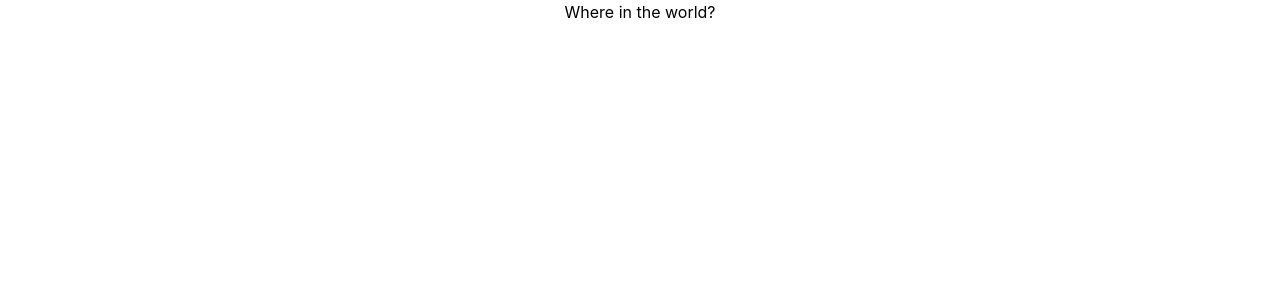
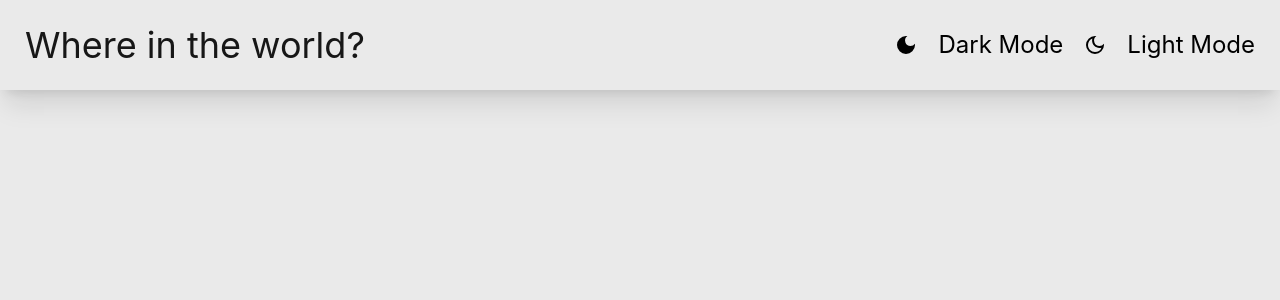
Before and after one commit to markopersonally/countries-app, a React (Create React App) app: page / in a window 1280 px wide. Shown: the top 300 px of the page. Built offline with nearby package versions, Linux system fonts and the light colour scheme.

Commit message:
styling header

```diff
--- a/package.json
+++ b/package.json
@@ -8,6 +8,8 @@
     "@testing-library/user-event": "^13.5.0",
     "react": "^18.3.1",
     "react-dom": "^18.3.1",
+    "react-icon": "^1.0.0",
+    "react-icons": "^5.2.1",
     "react-scripts": "5.0.1",
     "web-vitals": "^2.1.4"
   },
--- a/src/App.css
+++ b/src/App.css
@@ -1,3 +1,4 @@
-.App {
+body {
   text-align: center;
+  background-color: #eaeaea;
 }
--- a/src/components/header.jsx
+++ b/src/components/header.jsx
@@ -1,7 +1,16 @@
+import { MdOutlineDarkMode } from "react-icons/md";
+import { MdDarkMode } from "react-icons/md";
+
 export default function Header() {
   return (
-    <div>
-      <h1>Where in the world?</h1>
+    <div className="w-screen p-[25px] flex justify-between shadow-xl">
+      <h1 className="text-neutral-900 text-4xl">Where in the world?</h1>
+      <div className="flex gap-[20px] items-center text-2xl">
+        <MdDarkMode />
+        <h3>Dark Mode</h3>
+        <MdOutlineDarkMode />
+        <h3>Light Mode</h3>
+      </div>
     </div>
   );
 }
--- a/tailwind.config.js
+++ b/tailwind.config.js
@@ -1,8 +1,8 @@
 /** @type {import('tailwindcss').Config} */
 module.exports = {
-  content: [],
+  content: ["./src/**/*.{js,jsx,ts,tsx}"],
   theme: {
     extend: {},
   },
   plugins: [],
-}
+};
```
Also changed, not shown: 1 other file (tests, documents, lock files or other folders).
